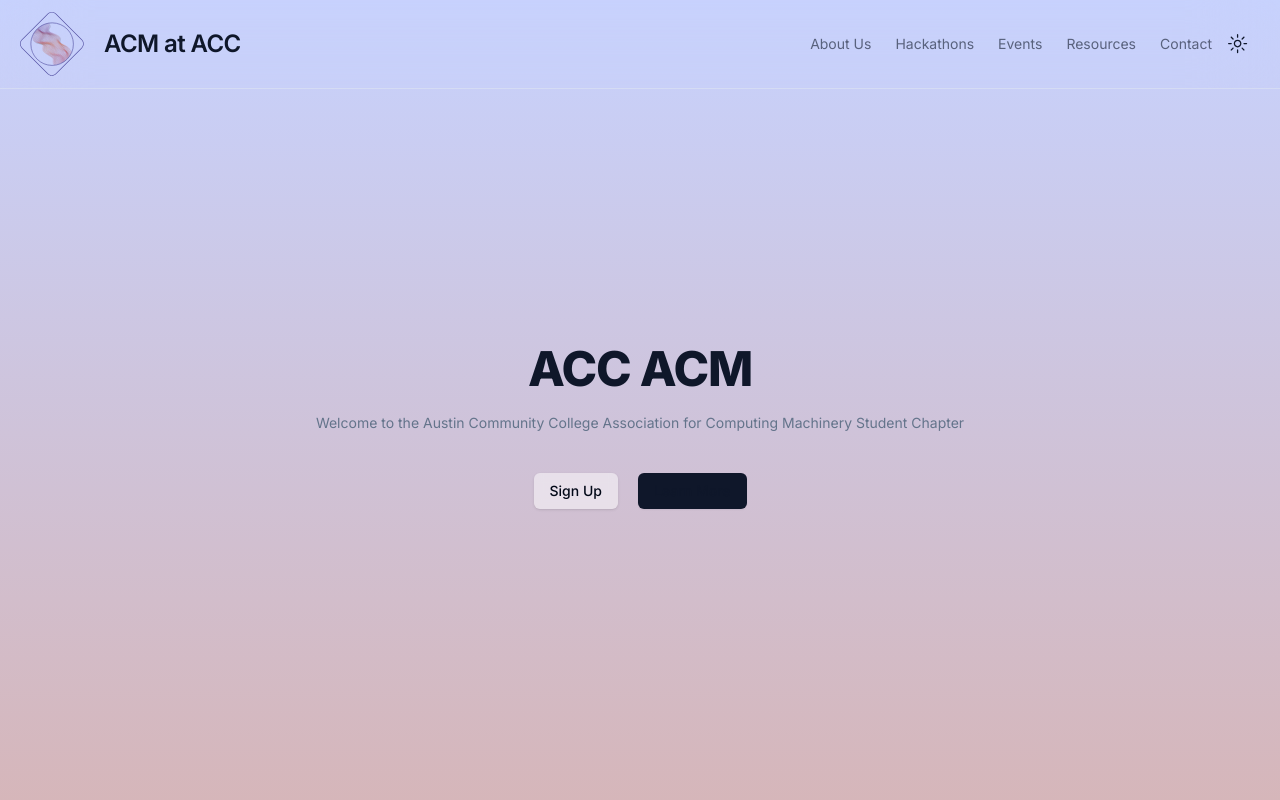
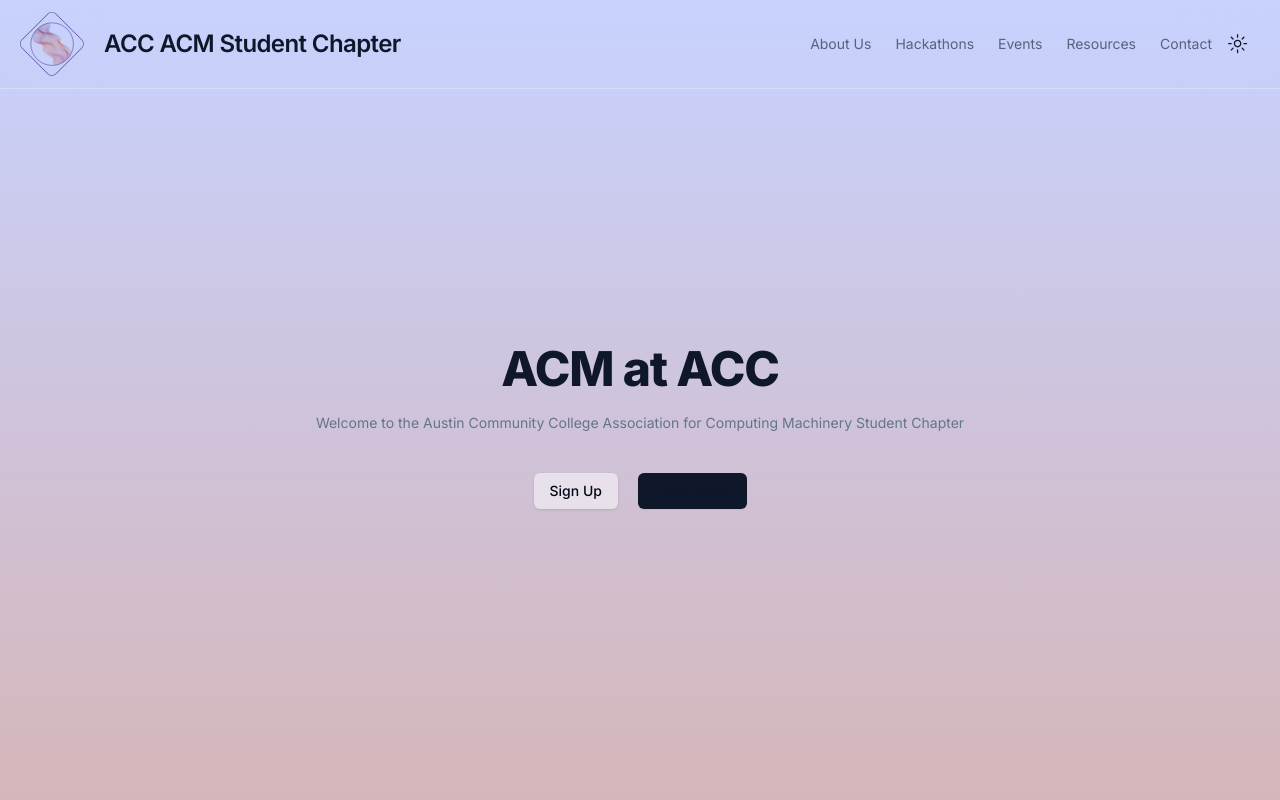
Before and after one commit to MichaelAGolden/acm-website, a Next.js app: page / in a window 1280 px wide. Shown: the top 800 px of the page. Built offline with nearby package versions, Linux system fonts and the light colour scheme.

Commit message:
Updated navbar title to meet ACM requirements, reverted H1 text-center in page.tsx to improve visual aestetic.

```diff
--- a/src/app/page.tsx
+++ b/src/app/page.tsx
@@ -22,7 +22,7 @@
         <div className="container relative">
           <div className="mx-auto flex max-w-[980px] flex-col items-center gap-2 py-8 md:py-12 md:pb-8 lg:py-24 lg:pb-20">
             <section className="h-screen text-center">
-              <TypographyH1 className="mb-5 text-center pt-40">ACC ACM</TypographyH1>
+              <TypographyH1 className="mb-5 text-center pt-40">ACM at ACC</TypographyH1>
               <TypographyMuted className="mb-10 text-center">Welcome to the Austin Community College Association for Computing Machinery Student Chapter</TypographyMuted>
               <div className="space-x-5">
                 <Button>
--- a/src/components/navbar.tsx
+++ b/src/components/navbar.tsx
@@ -56,7 +56,7 @@
                         <Image src={`/logo${resolvedTheme === 'dark' ? 'Dark' : 'Light'}.svg`} alt='ACM at ACC' height={48} width={48} className='ml-5 my-3' />
                     )}
                     <TypographyH3 className='mx-5'><a href='/'>
-                        ACM at ACC</a></TypographyH3>
+                        ACC ACM Student Chapter</a></TypographyH3>
                 </div>
                 <div className='flex flex-1 items-center justify-end space-x-2 pr-6'>
                     <div className='hidden sm:flex sm:space-x-4 md:flex md:space-x-6 text-sm'>
```
